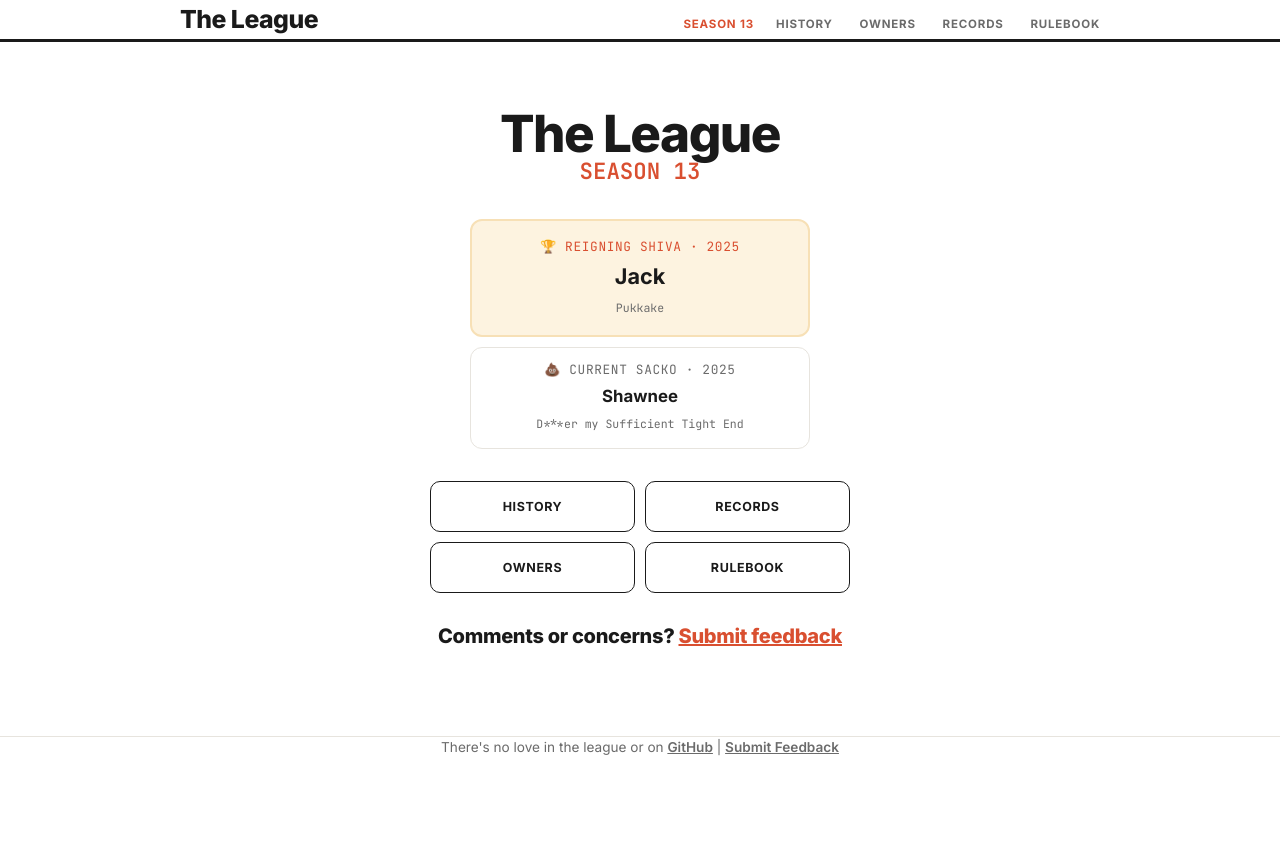
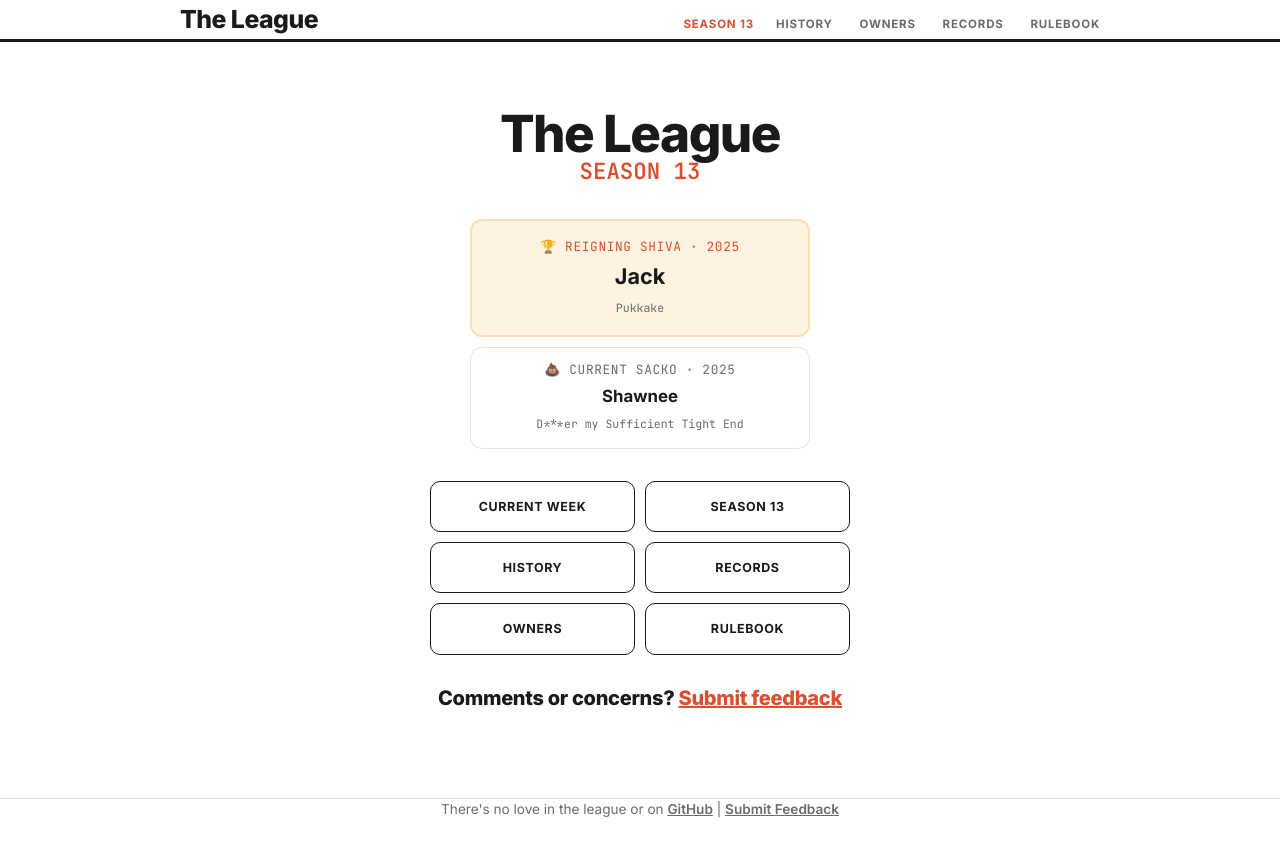
Before and after one commit to dillondrenzek/no-love-in-the-league, a Jekyll site: the page built from docs/index.md, in a window 1280 px wide. Shown: the top 857 px of the page. Built offline with Jekyll 4.4.1, drawn with Linux system fonts in a browser that asks for light colours.

Commit message:
Add homepage links

```diff
--- a/docs/index.md
+++ b/docs/index.md
@@ -6,6 +6,19 @@ title: Home
 {% assign latest = site.data.standings.seasons[0] %}
 {% assign champ = latest.rows[0] %}
 {% assign sacko = latest.rows | last %}
+
+{%- comment -%} Current week = the latest week that has started (live or done). {%- endcomment -%}
+{%- assign cur_week = 0 -%}
+{%- assign cur_year = "" -%}
+{%- for w in site.data.weeks -%}
+  {%- assign wd = w[1] -%}
+  {%- if wd.state == "in_progress" or wd.state == "complete" -%}
+    {%- if wd.week > cur_week -%}
+      {%- assign cur_week = wd.week -%}
+      {%- assign cur_year = w[0] | split: "-" | first -%}
+    {%- endif -%}
+  {%- endif -%}
+{%- endfor -%}
 
 <section class="hero">
   <h1 class="hero__title">The League</h1>
@@ -25,6 +38,8 @@ title: Home
   </div>
 
   <nav class="hero__links">
+    {%- if cur_week > 0 %}<a href="{{ '/seasons/' | append: cur_year | append: '/week-' | append: cur_week | append: '/' | relative_url }}">Current Week</a>{% endif %}
+    <a href="{{ '/seasons/2026/' | relative_url }}">Season 13</a>
     <a href="{{ '/history/' | relative_url }}">History</a>
     <a href="{{ '/records/' | relative_url }}">Records</a>
     <a href="{{ '/teams/' | relative_url }}">Owners</a>
```
